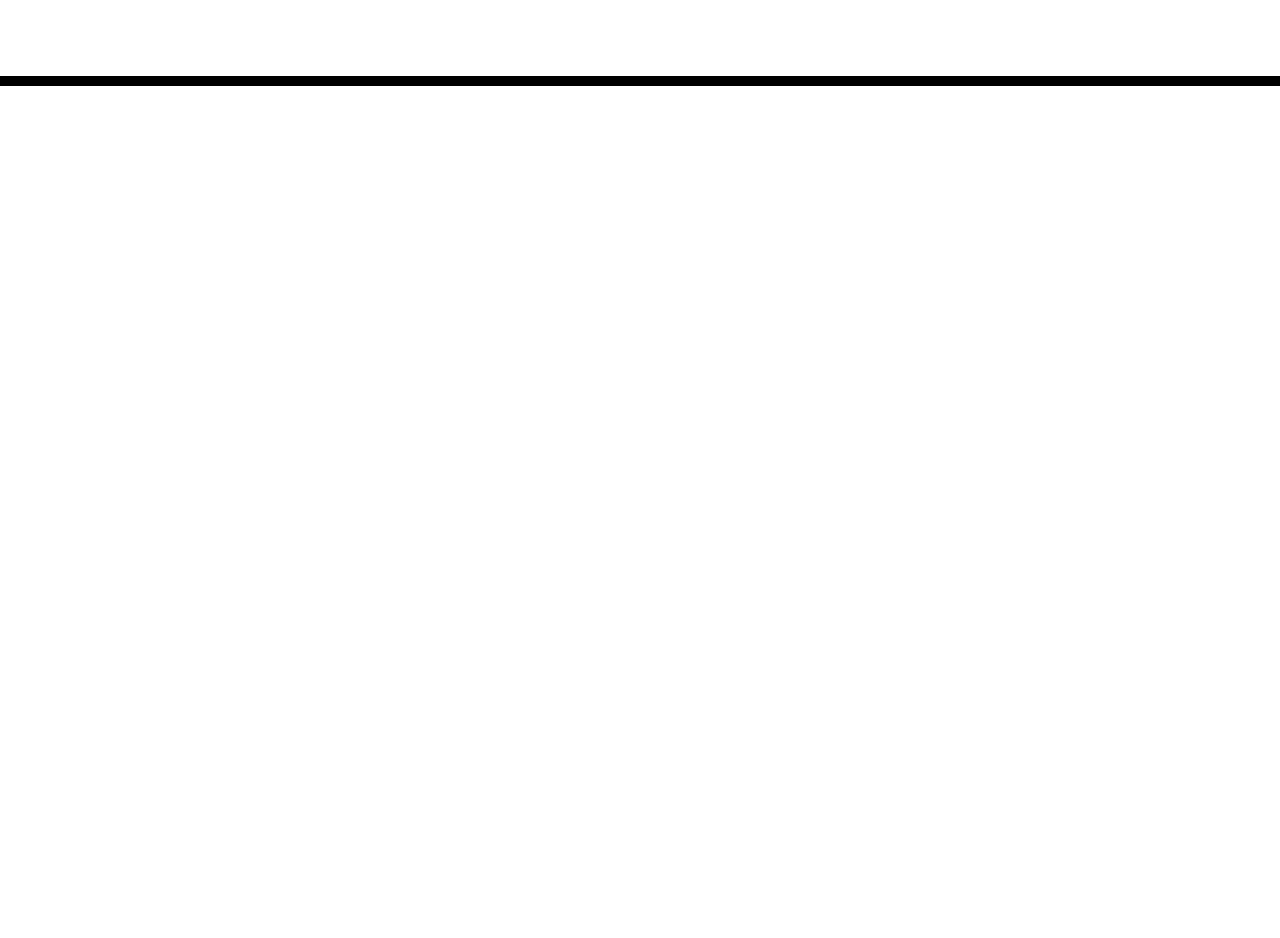
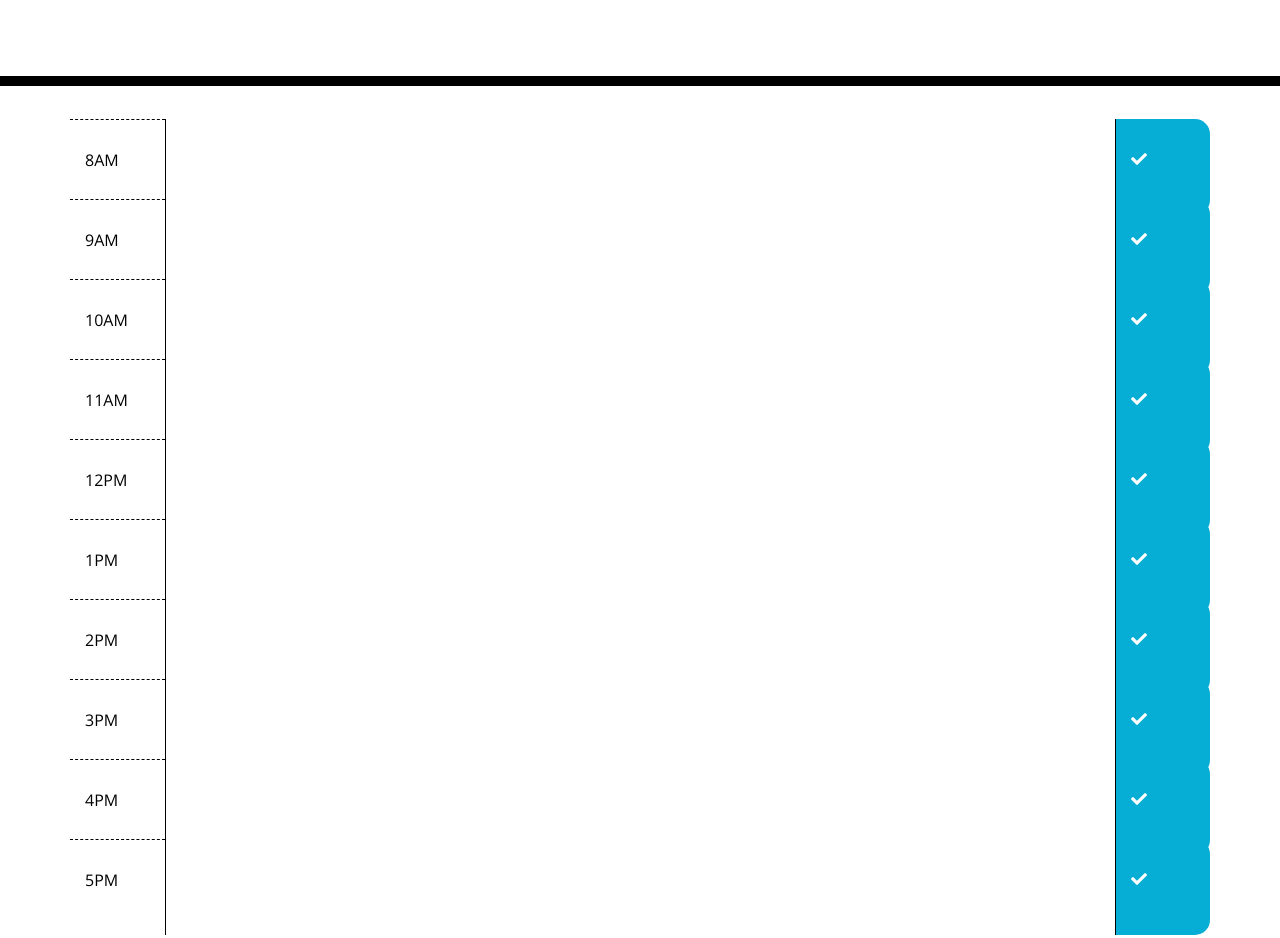
Before and after one commit to jessewillig/DayPlanner, a plain HTML site: page index.html in a window 1280 px wide. Shown: the part 182-1120 px from the top of the page. Before the commit the page ends 800 px from the top, so only its background shows below. Drawn offline with nearby package versions, Linux system fonts and the light colour scheme; files that its build step writes are made by us from their sources.

Commit message:
added html

```diff
--- /dev/null
+++ b/assets/script.js
@@ -0,0 +1 @@
+var
--- a/index.html
+++ b/index.html
@@ -29,7 +29,96 @@
       <p id="currentDay" class="lead"></p>
     </header>
     <div class="container">
-      <!-- Timeblocks go here -->
+      <div class="row">
+        <div class="col-md-1 hour">
+          8AM
+        </div>
+        <textarea class="col-md-10 text-input" id="hour1" data-time="8"></textarea>
+        <div class="col-md-1 saveBtn" id="saveBtn1">
+          <p><i class="fa fa-check"></i></p>
+        </div>
+      </div>
+      <div class="row">
+        <div class="col-md-1 hour">
+          9AM
+        </div>
+        <textarea class="col-md-10 text-input" id="hour2" data-time="9"></textarea>
+        <div class="col-md-1 saveBtn" id="saveBtn2">
+          <p><i class="fa fa-check"></i></p>
+        </div>
+      </div>
+      <div class="row">
+        <div class="col-md-1 hour">
+          10AM
+        </div>
+        <textarea class="col-md-10 text-input" id="hour3" data-time="10"></textarea>
+        <div class="col-md-1 saveBtn" id="saveBtn3">
+          <p><i class="fa fa-check"></i></p>
+        </div>
+      </div>
+      <div class="row">
+        <div class="col-md-1 hour">
+          11AM
+        </div>
+        <textarea class="col-md-10 text-input" id="hour4" data-time="11"></textarea>
+        <div class="col-md-1 saveBtn" id="saveBtn4">
+          <p><i class="fa fa-check"></i></p>
+        </div>
+      </div>
+      <div class="row">
+        <div class="col-md-1 hour">
+          12PM
+        </div>
+        <textarea class="col-md-10 text-input" id="hour5" data-time="12"></textarea>
+        <div class="col-md-1 saveBtn" id="saveBtn5">
+          <p><i class="fa fa-check"></i></p>
+        </div>
+      </div>
+      <div class="row">
+        <div class="col-md-1 hour">
+          1PM
+        </div>
+        <textarea class="col-md-10 text-input" id="hour6" data-time="13"></textarea>
+        <div class="col-md-1 saveBtn" id="saveBtn6">
+          <p><i class="fa fa-check"></i></p>
+        </div>
+      </div>
+      <div class="row">
+        <div class="col-md-1 hour">
+          2PM
+        </div>
+        <textarea class="col-md-10 text-input" id="hour7" data-time="14"></textarea>
+        <div class="col-md-1 saveBtn" id="saveBtn7">
+          <p><i class="fa fa-check"></i></p>
+        </div>
+      </div>
+      <div class="row">
+        <div class="col-md-1 hour">
+          3PM
+        </div>
+        <textarea class="col-md-10 text-input" id="hour8" data-time="15"></textarea>
+        <div class="col-md-1 saveBtn" id="saveBtn8">
+          <p><i class="fa fa-check"></i></p>
+        </div>
+      </div>
+      <div class="row">
+        <div class="col-md-1 hour">
+          4PM
+        </div>
+        <textarea class="col-md-10 text-input" id="hour9" data-time="16"></textarea>
+        <div class="col-md-1 saveBtn" id="saveBtn9">
+          <p><i class="fa fa-check"></i></p>
+        </div>
+      </div>
+      <div class="row" id="lastRow">
+        <div class="col-md-1 hour">
+          5PM
+        </div>
+        <textarea class="col-md-10 text-input" id="hour10" data-time="17"></textarea>
+        <div class="col-md-1 saveBtn" id="saveBtn10">
+          <p><i class="fa fa-check"></i></p>
+        </div>
+      </div>
     </div>
 
     <script src="https://cdnjs.cloudflare.com/ajax/libs/jquery/3.2.1/jquery.min.js"></script>
```
